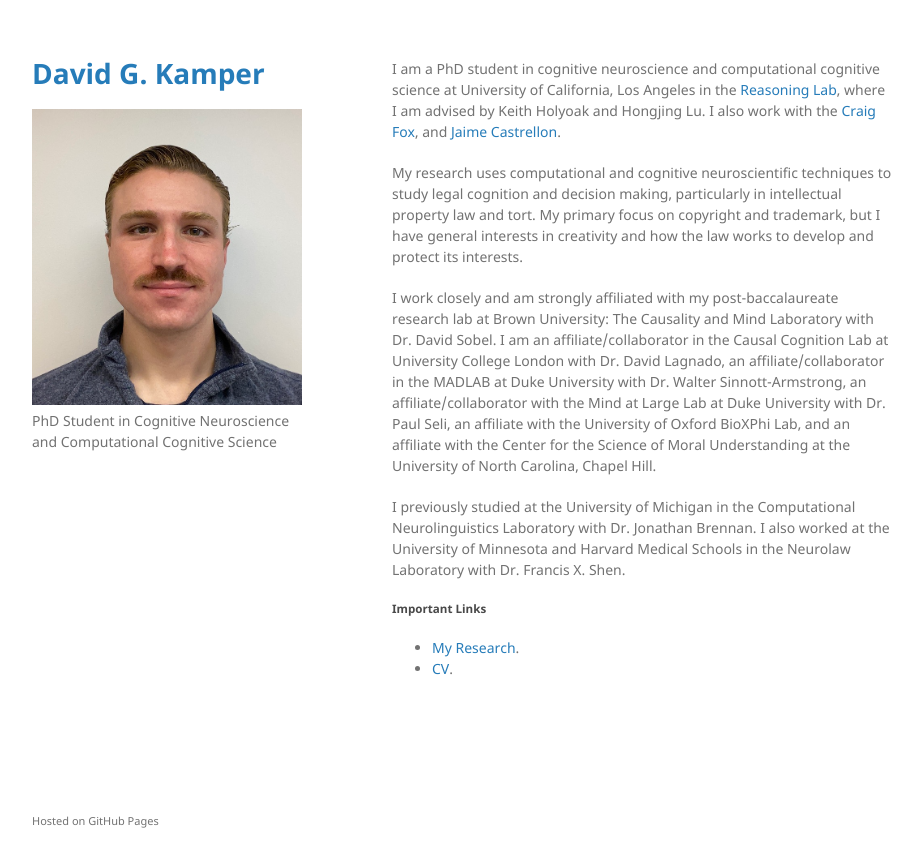
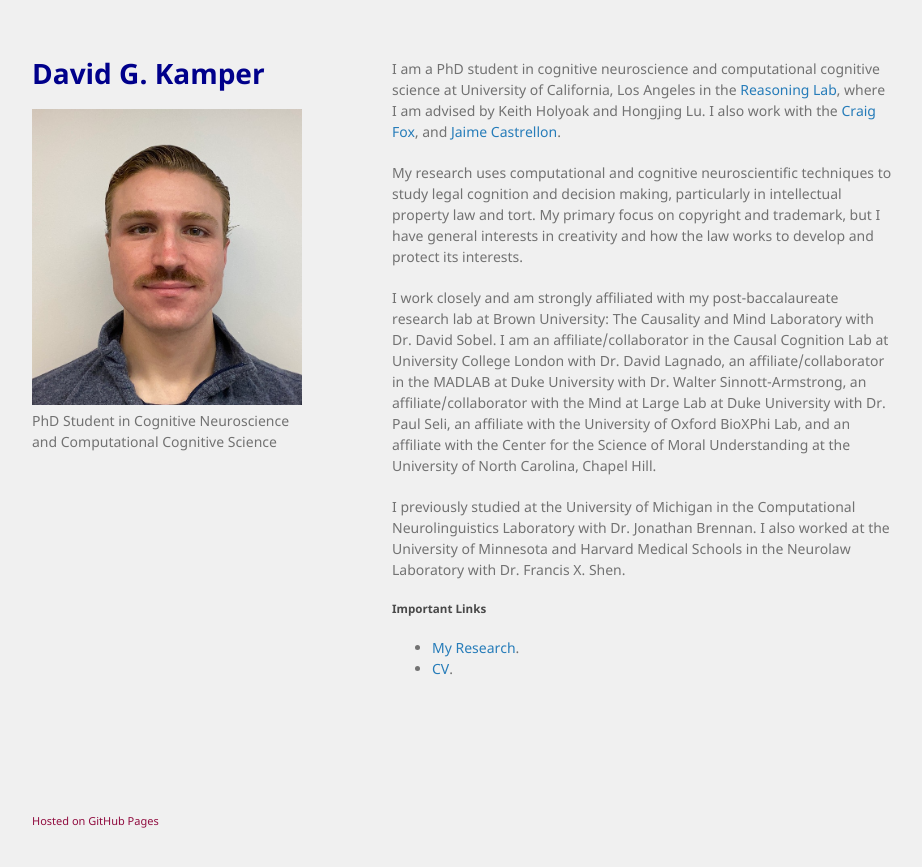
Before and after one commit to dgkamper/dgkamper.github.io, a Jekyll site: the page built from index.md, in a window 1280 px wide. Shown: the top 867 px of the page, without its empty margins (178-1100 px from the left). Built offline with Jekyll 4.4.1, drawn with Linux system fonts in a browser that asks for light colours.

Commit message:
Update style.scss

```diff
--- a/assets/css/style.scss
+++ b/assets/css/style.scss
@@ -2,3 +2,18 @@
 ---
 
 @import "jekyll-theme-minimal";
+
+/* Change the color of the header text */
+header h1 a {
+  color: #00008b; /* Dark blue color */
+}
+
+/* Change the background color of the body */
+body {
+  background-color: #f0f0f0; /* Light grey color */
+}
+
+/* Change the color of the footer text */
+footer p {
+  color: #900C3F; /* Dark green color */
+}
```
